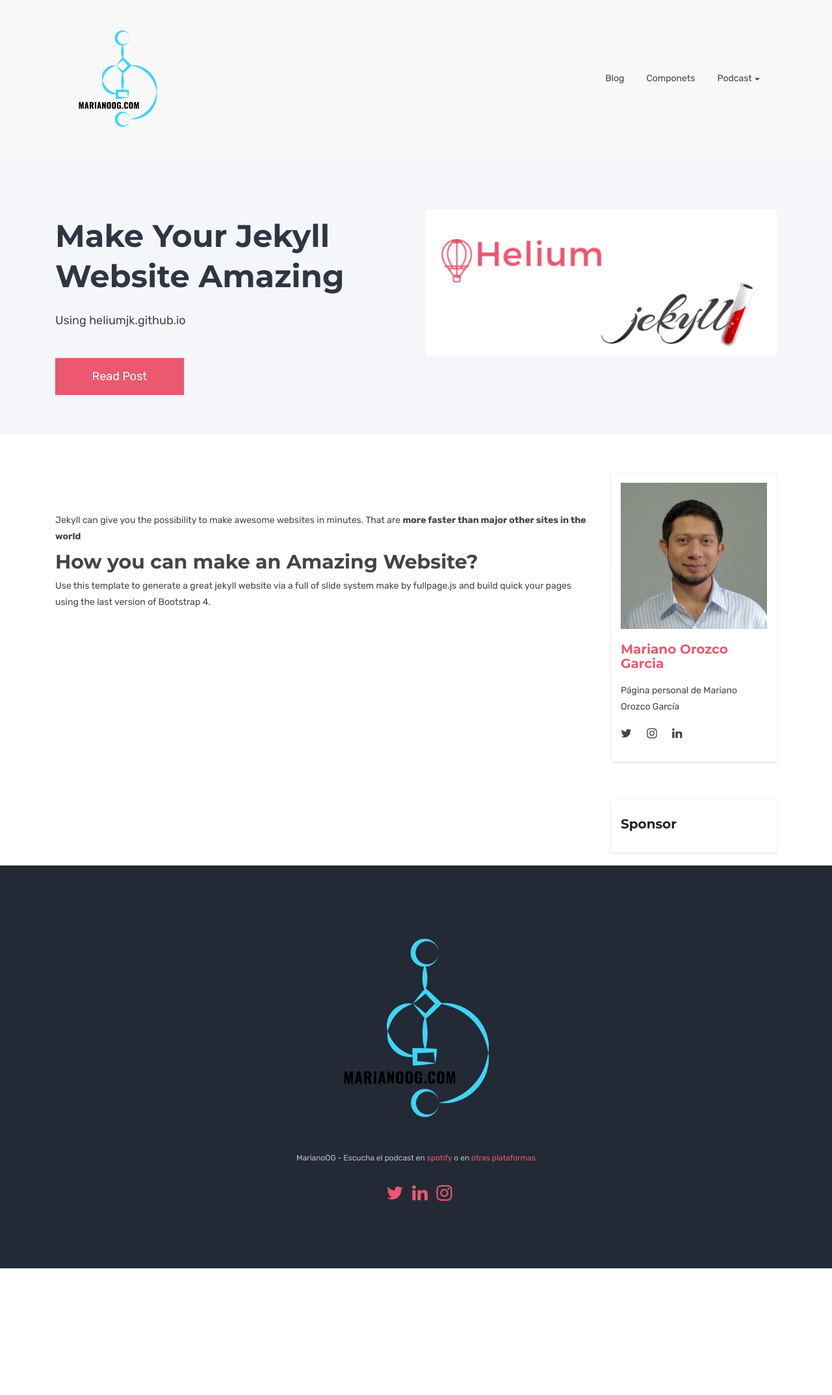
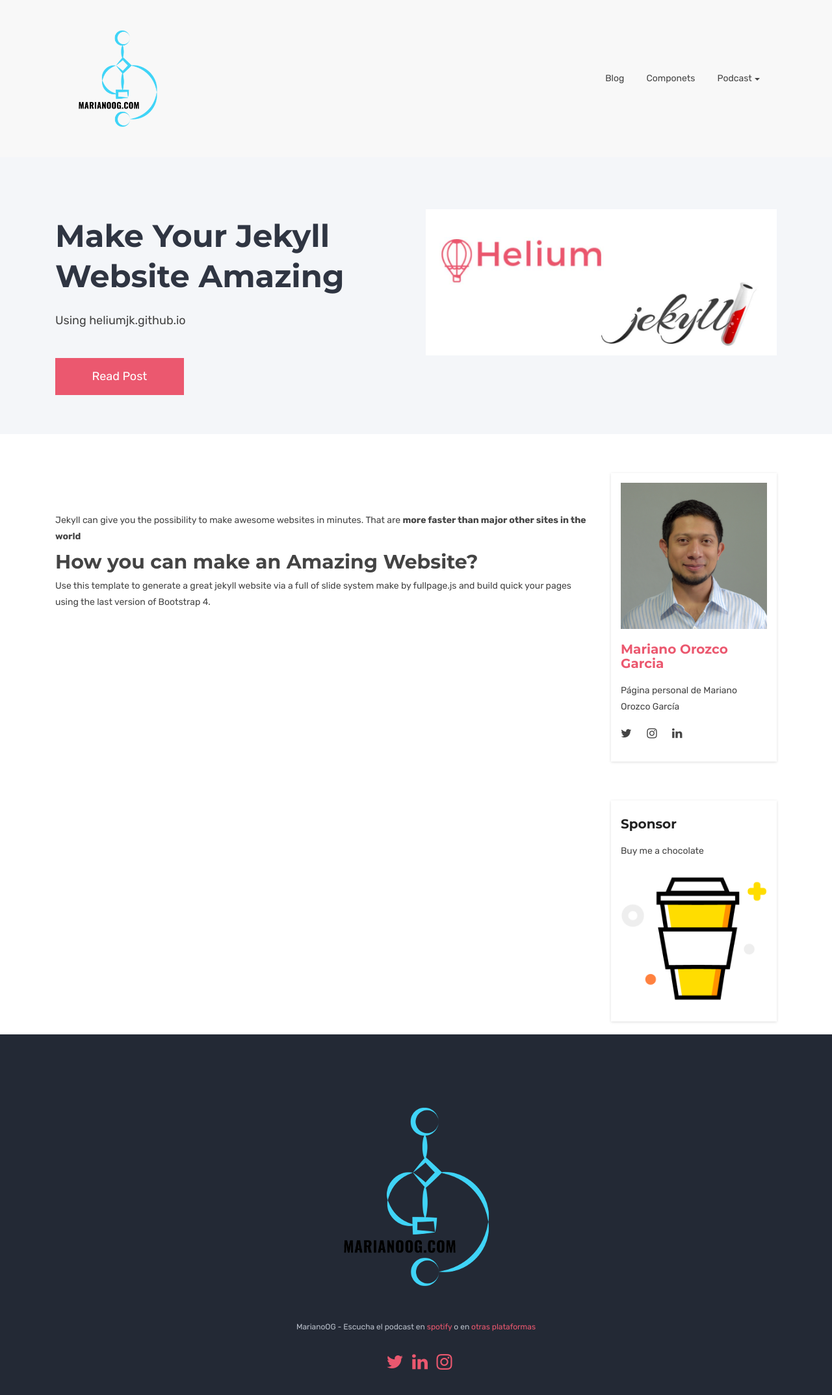
Before and after one commit to MarianoOG/marianoog.github.io, a Jekyll site: the page built from _posts/lessons/2017-03-20-make-your-jekyll-website-amazing.md, in a window 1280 px wide. Shown: the top 2147 px of the page at 65% size. Built offline with Jekyll 4.4.1, drawn with Linux system fonts in a browser that asks for light colours; comment, search, counter and statistics services are not loaded.

Commit message:
modified post template

```diff
--- a/_includes/ads-block.html
+++ /dev/null
@@ -1,13 +0,0 @@
-<!-- ************************** ADS BLOCK ***************************** -->
-				{% if site.data-ad-client %}
-                  <script async src="//pagead2.googlesyndication.com/pagead/js/adsbygoogle.js"></script>
-
-                  <ins class="adsbygoogle"
-                       style="display:block"
-                       data-ad-client="ca-pub-9204963049240271"
-                       data-ad-slot="2973388149"
-                       data-ad-format="auto"></ins>
-                  <script>
-                  (adsbygoogle = window.adsbygoogle || []).push({});
-                  </script>
-        {% endif %}
--- a/_includes/side-bar.html
+++ b/_includes/side-bar.html
@@ -11,5 +11,6 @@
             <div class="widget-title">
               <h4>Sponsor</h4>
             </div>
-            {% include ads-block.html %}
+            <p>Buy me a chocolate</p>
+            <a href="https://ona309.com/Chocolate"><img src="{{ BASE_PATH }}/assets/images/chocolate.png"></a>
           <div>
--- a/_includes/themes/bootstrap/post.html
+++ b/_includes/themes/bootstrap/post.html
@@ -2,26 +2,31 @@
 <div class="header-style-2">
   <div class="container">
     <div class="row">
+
       <div class="col-xs-12 col-sm-6">
         <div class="hero-content-v2" style="margin-top:10px!important;">
           <h3><strong>{{ page.title }}</strong></h3>
-                {% if page.tagline %}<p>
+          {% if page.tagline %}
+            <p>
               {{ page.tagline }}
-                </p>{% endif %}
+            </p>
+          {% endif %}
           <a href="#post" class="page-scroll btn btn-lg btn-default-filled">Read Post</a>
           <div class="mb-60"></div>
         </div>
       </div>
+
       <div class="col-xs-12 col-sm-6">
-              {% if page.img %}<figure>
+        {% if page.img %}
+          <figure>
             <img src="{{ BASE_PATH }}/assets/images/{{ page.img }}" alt="">
-              </figure>{% endif %}
+          </figure>
+        {% endif %}
+      </div>
+
     </div>
   </div>
 </div>
-      </div>
-
-
 
 <!-- Post content+sidebar -->
 
@@ -30,19 +35,24 @@
 <!-- Blog content + sidebar -->
 <section id="post" class="blog">
   <div class="container">
+
     <div class="row">
+
       <div class="col-sm-12 col-md-9">
-          {% include ads-block.html %}
+
         <div class="mb-60"></div>
+
         {{ content }}
+
         <div class="mb-60"></div>
-          {% include ads-block.html %}
-          <div class="mb-60"></div>
-          {% include JB/comments %}
+
       </div>
+
       <div class="col-sm-12 col-md-3">
         {% include side-bar.html %}
       </div>
+
     </div>
+
   </div>
 </section>
```
Also changed, not shown: _includes/about-bar.html (deleted, +0 -26 lines), assets/images/chocolate.png (added). Lines whose indentation alone changed are shown as unchanged.
